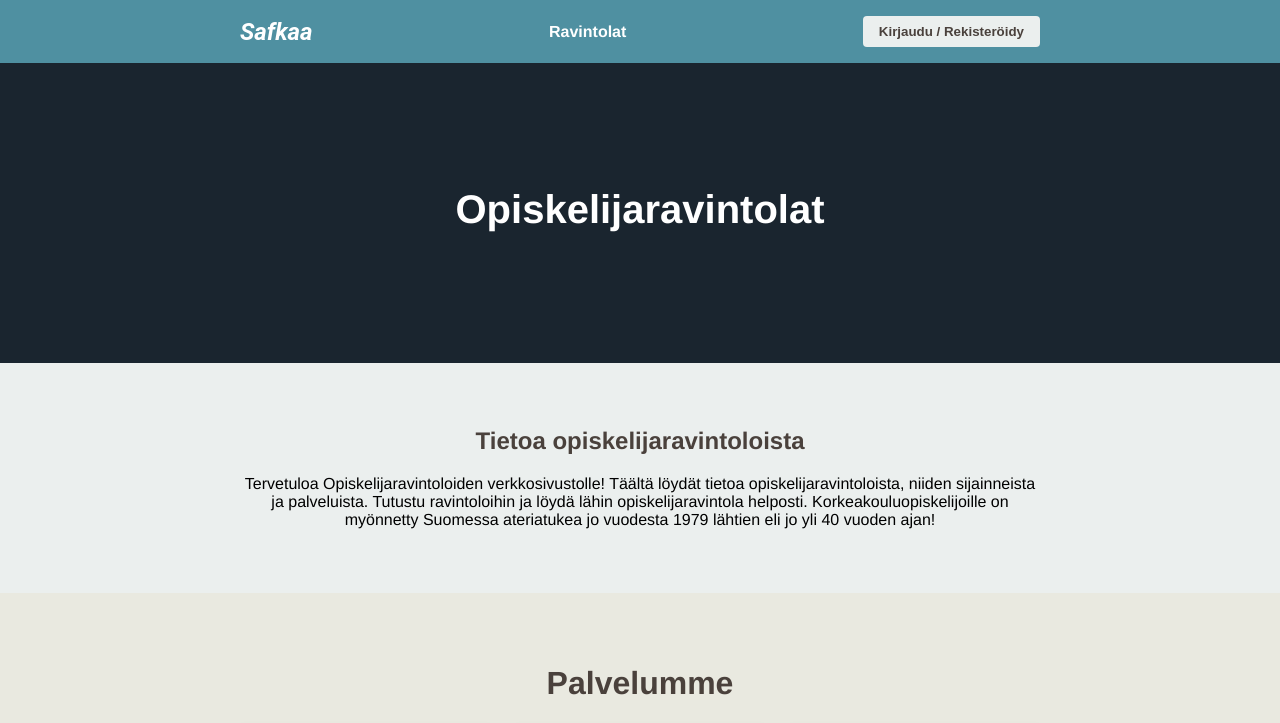
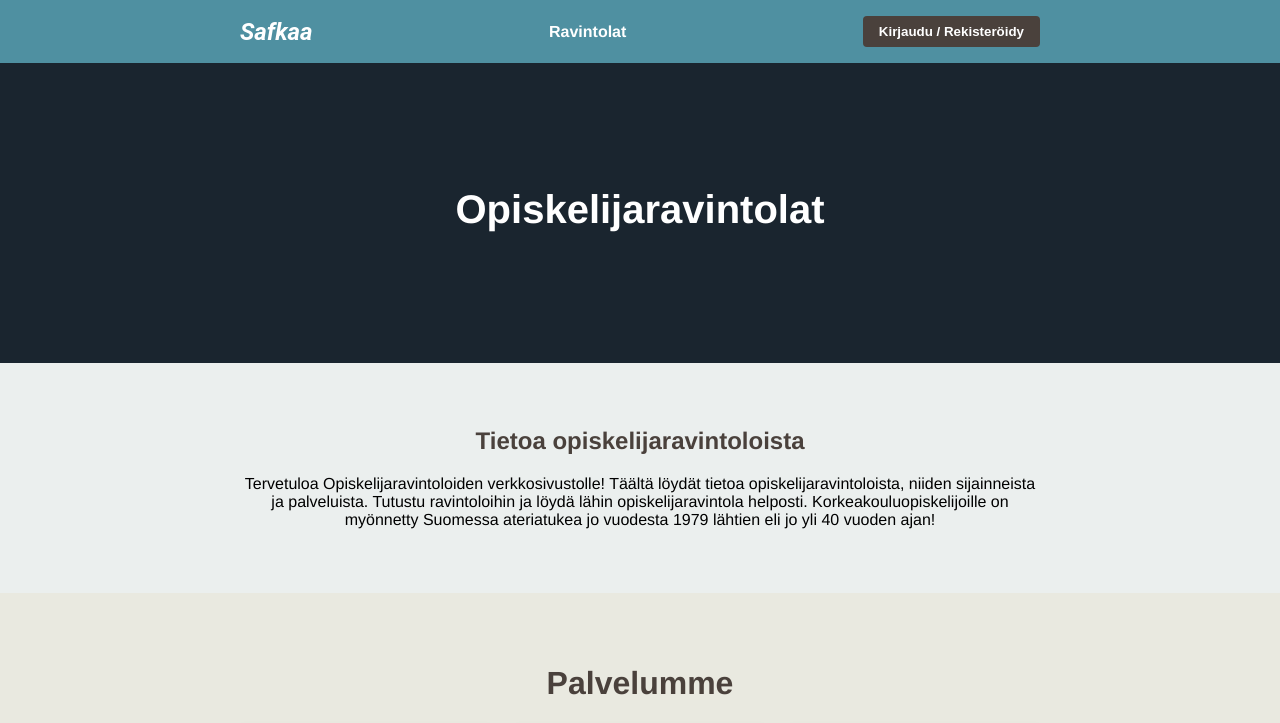
Before and after one commit to juusook/yksilotehtava_2026_ravintolat, a website: page index.html in a window 1280 px wide. In both pictures the pointer is over the button "Kirjaudu / Rekisteröidy". Shown: the top 723 px of the page. Drawn offline with Linux system fonts and the light colour scheme.

Commit message:
fix: update login button hover styles for better visibility

```diff
--- a/main.css
+++ b/main.css
@@ -114,8 +114,8 @@ hero-section .hero-content {
 }
 
 #login-btn:hover {
-  background-color: var(--ivory);
-  color: var(--shade);
+  background-color: var(--shade);
+  color: white;
 }
 
 #palvelut {
```
